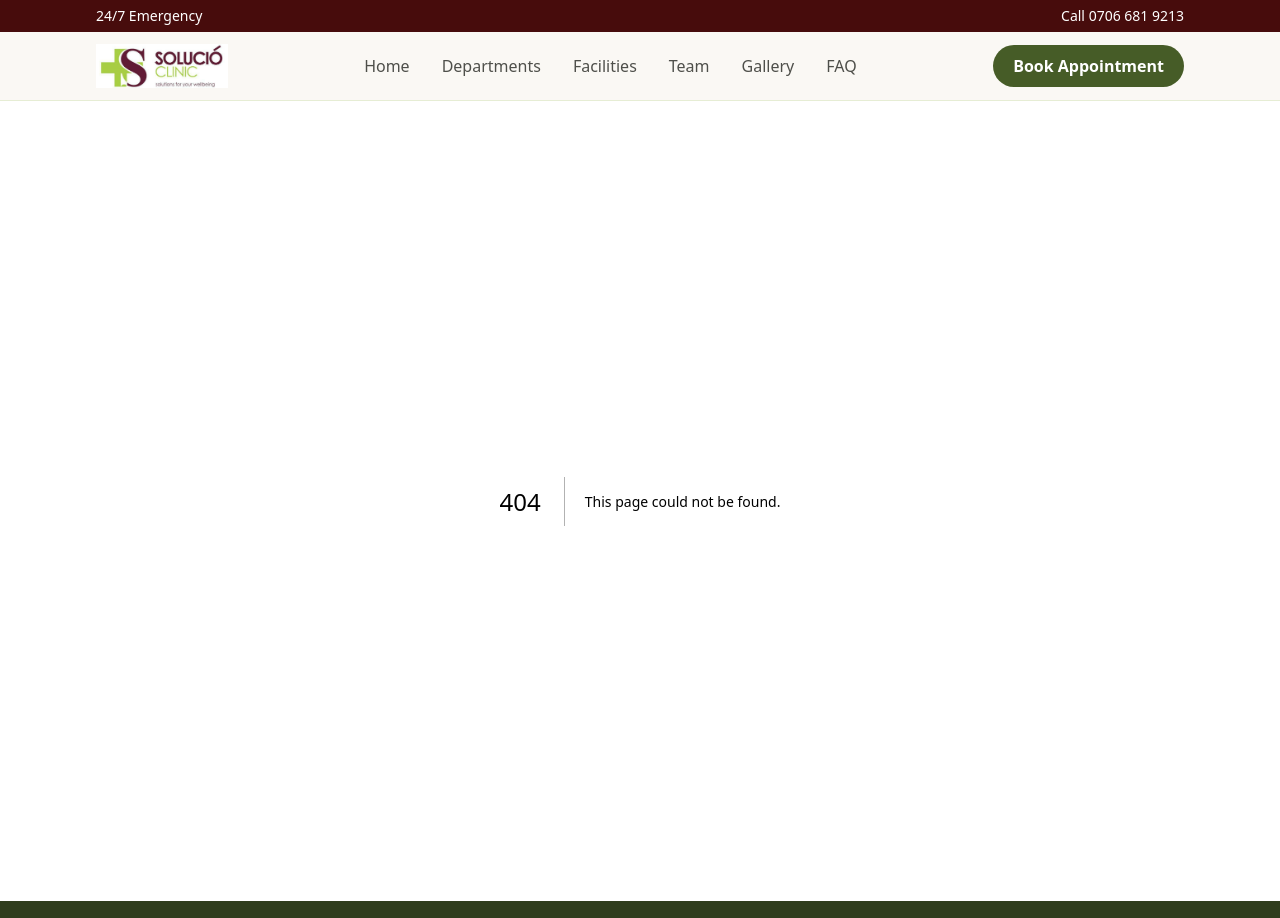
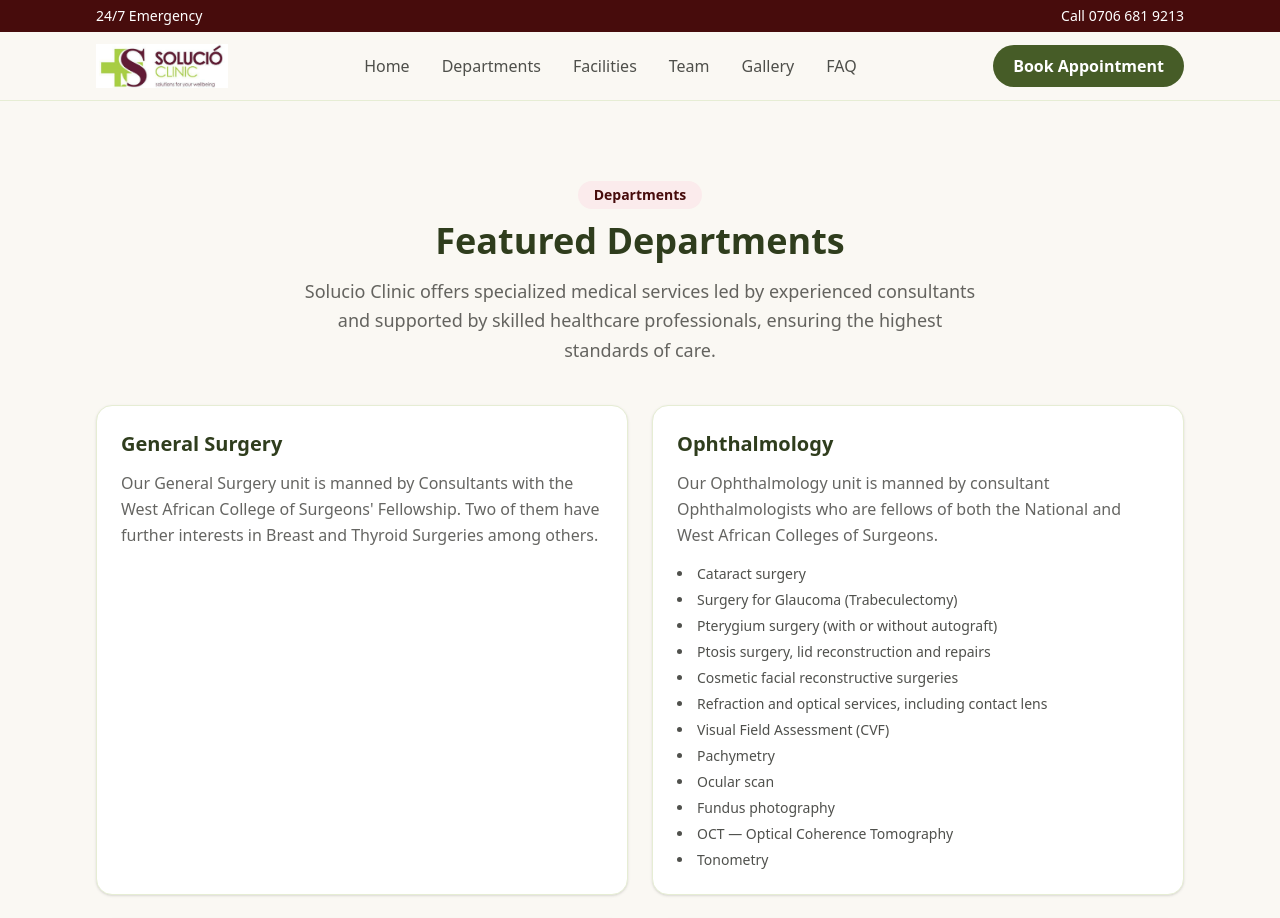
Before and after one commit to Joe-EtubiGreatattai/solucio-website, a Next.js app: page /departments in a window 1280 px wide. Before the commit this address had no page. Shown: the top 918 px of the page. Built offline with nearby package versions, Linux system fonts and the light colour scheme.

Commit message:
Add departments listing page

```diff
--- /dev/null
+++ b/app/departments/page.tsx
@@ -0,0 +1,34 @@
+import type { Metadata } from "next";
+import Container from "@/components/Container";
+import SectionHeading from "@/components/SectionHeading";
+import CtaBanner from "@/components/CtaBanner";
+import DepartmentCard from "@/components/DepartmentCard";
+import { departments } from "@/lib/data/departments";
+
+export const metadata: Metadata = {
+  title: "Departments — Solucio Clinic",
+  description:
+    "Explore Solucio Clinic's specialist departments, from Ophthalmology and General Surgery to Neurosurgery and Obstetrics & Gynaecology.",
+};
+
+export default function DepartmentsPage() {
+  return (
+    <>
+      <section className="py-16 lg:py-20">
+        <Container>
+          <SectionHeading
+            eyebrow="Departments"
+            title="Featured Departments"
+            description="Solucio Clinic offers specialized medical services led by experienced consultants and supported by skilled healthcare professionals, ensuring the highest standards of care."
+          />
+          <div className="grid md:grid-cols-2 gap-6">
+            {departments.map((department) => (
+              <DepartmentCard key={department.slug} department={department} />
+            ))}
+          </div>
+        </Container>
+      </section>
+      <CtaBanner />
+    </>
+  );
+}
--- /dev/null
+++ b/components/DepartmentCard.tsx
@@ -0,0 +1,17 @@
+import type { Department } from "@/lib/data/departments";
+
+export default function DepartmentCard({ department }: { department: Department }) {
+  return (
+    <article className="rounded-2xl border border-primary-100 bg-white p-6 shadow-sm">
+      <h3 className="text-xl font-bold text-primary-900">{department.name}</h3>
+      <p className="mt-3 text-warm-900/70 leading-relaxed">{department.summary}</p>
+      {department.services.length > 0 ? (
+        <ul className="mt-4 grid gap-1.5 text-sm text-warm-900/80 list-disc list-inside">
+          {department.services.map((service) => (
+            <li key={service}>{service}</li>
+          ))}
+        </ul>
+      ) : null}
+    </article>
+  );
+}
```
